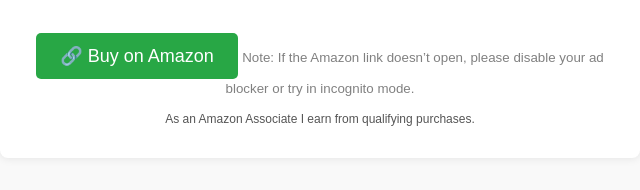
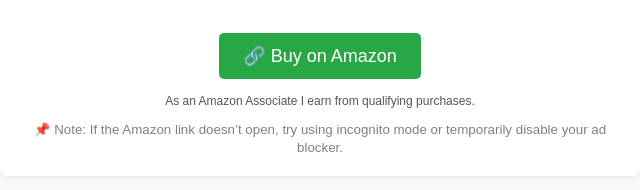
Before and after one commit to Rknoobie/affiliate-site, a plain HTML site: page index.html in a window 1280 px wide. Shown: the part 470-660 px from the top of the page, without its empty margins (320-960 px from the left). Drawn offline with Linux system fonts and the light colour scheme.

Commit message:
Update index.html

```diff
--- a/index.html
+++ b/index.html
@@ -52,12 +52,10 @@
     <p>Feature-packed, ultra-durable, and now available for under $50!</p>
 
     <!-- ✅ This is your affiliate link -->
-    <a href="https://amzn.to/4feDrmC" target="_blank" class="button">🔗 Buy on Amazon</a>
+<a href="https://amzn.to/4feDrmC" target="_blank" class="button">🔗 Buy on Amazon</a>
 
-<small style="color: gray;">Note: If the Amazon link doesn’t open, please disable your ad blocker or try in incognito mode.</small>
+<p class="disclaimer">As an Amazon Associate I earn from qualifying purchases.</p>
 
-    <p class="disclaimer">As an Amazon Associate I earn from qualifying purchases.</p>
-  </div>
-
-</body>
-</html>
+<small style="color: gray;">
+  📌 Note: If the Amazon link doesn’t open, try using incognito mode or temporarily disable your ad blocker.
+</small>
```
